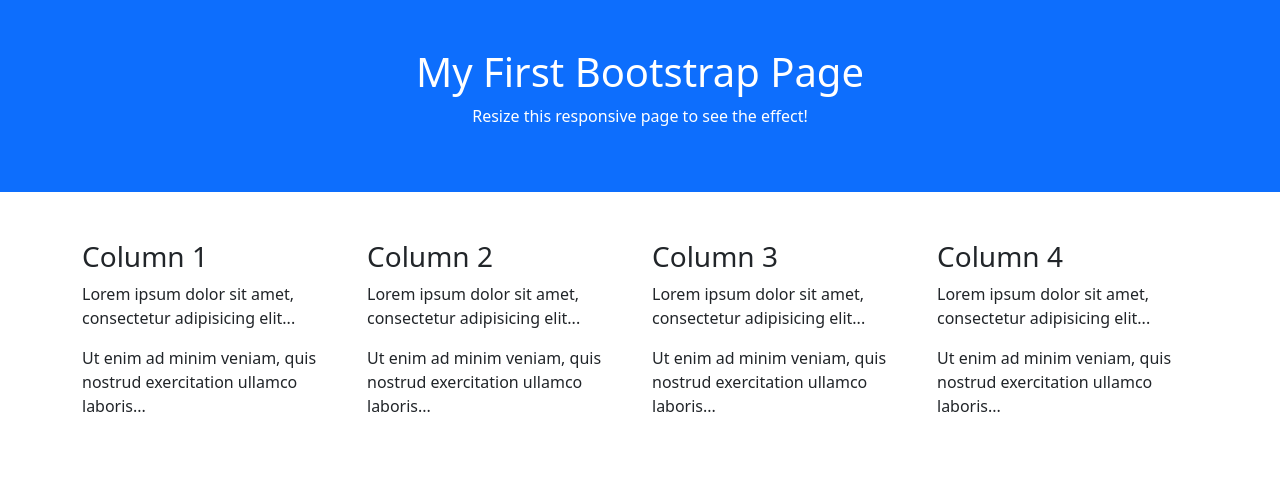
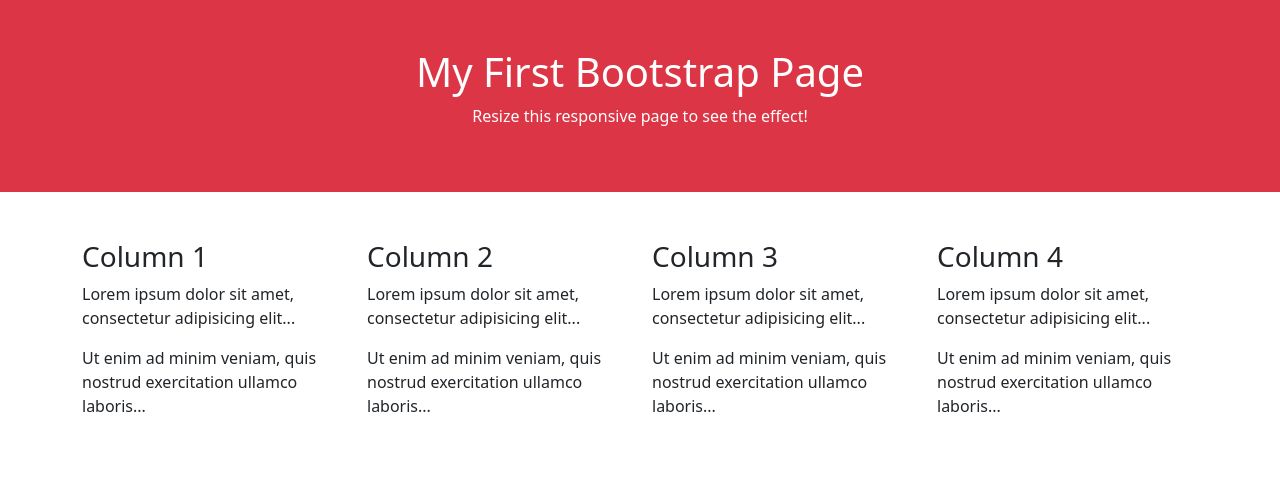
Before and after one commit to arabe11a/1st., a plain HTML site: page index.html in a window 1280 px wide. Shown: the top 479 px of the page. Drawn offline with nearby package versions, Linux system fonts and the light colour scheme.

Commit message:
Update index.html

```diff
--- a/index.html
+++ b/index.html
@@ -9,7 +9,7 @@
 </head>
 <body>
 
-<div class="container-fluid p-5 bg-primary text-white text-center">
+<div class="container-fluid p-5 bg-danger text-white text-center">
   <h1>My First Bootstrap Page</h1>
   <p>Resize this responsive page to see the effect!</p>
 </div>
```
